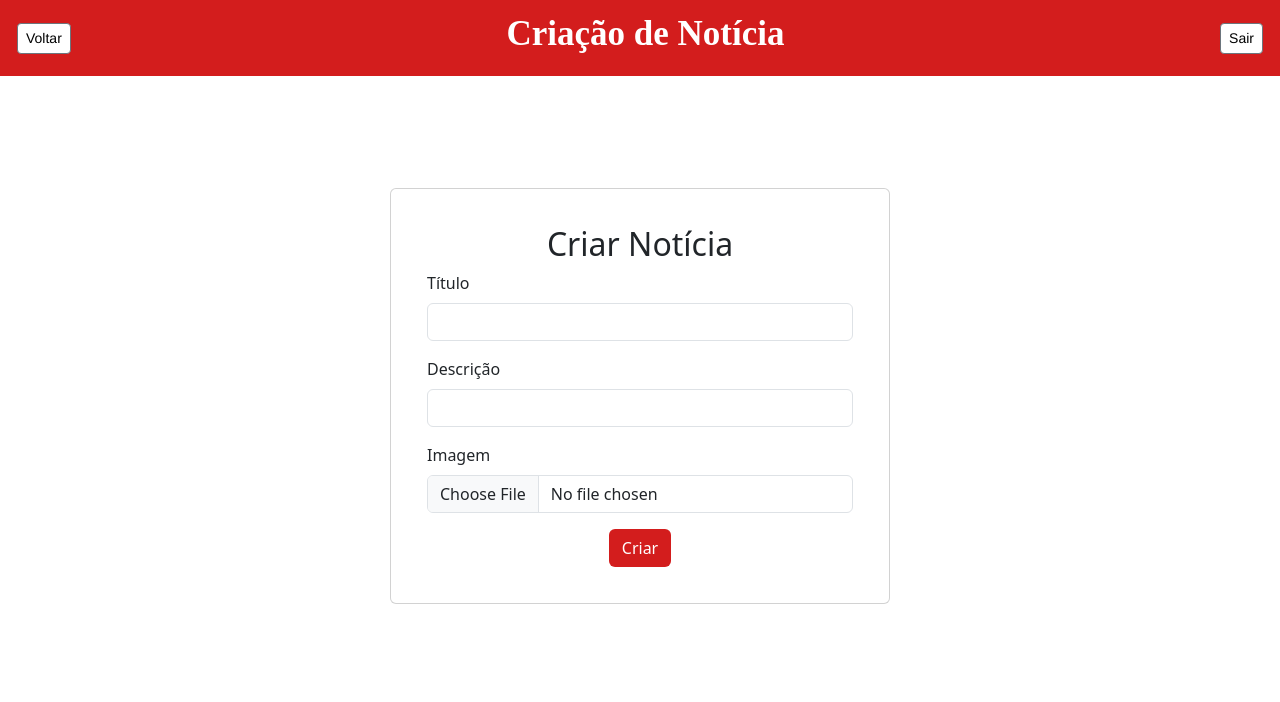
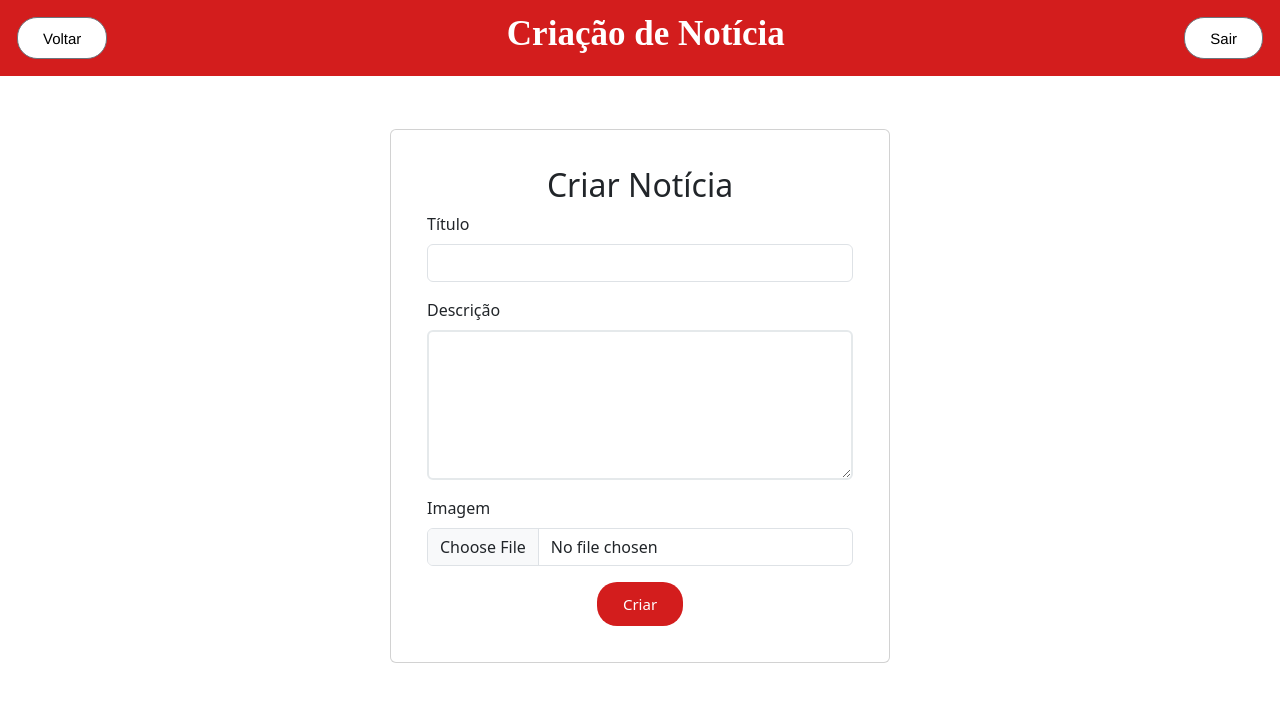
Before and after one commit to Eduard0617/Site-de-not-cia, a PHP site: page /paginas/inserindoNoticia.php in a window 1280 px wide. Shown: the top 702 px of the page. Run offline with PHP 8.4, Linux system fonts and the light colour scheme; data comes from the database, SQL or seed files in the repository; some web fonts are replaced.

Commit message:
Melhorando a interface do site

```diff
--- a/paginas/inserindoNoticia.php
+++ b/paginas/inserindoNoticia.php
@@ -34,7 +34,7 @@ $result = mysqli_query($mysqli, "SELECT * FROM noticia");
     <meta charset="UTF-8">
     <meta name="viewport" content="width=device-width, initial-scale=1.0">
     <link href="https://cdn.jsdelivr.net/npm/bootstrap@5.3.3/dist/css/bootstrap.min.css" rel="stylesheet">
-    <link rel="stylesheet" href="../styles/visitante.css">
+    <link rel="stylesheet" href="../styles/escritor.css">
     <title>Document</title>
     <link rel="preconnect" href="https://fonts.googleapis.com">
     <link rel="preconnect" href="https://fonts.gstatic.com" crossorigin>
@@ -47,14 +47,14 @@ $result = mysqli_query($mysqli, "SELECT * FROM noticia");
     <nav class="navbar navbar-expand-lg" style="background-color:#d31d1d;">
         <div class="container-fluid">
             <!-- Botão Voltar no canto esquerdo -->
-            <button class="btn btn-secondary btn-sm" style="background-color: white; color: black; margin-left: 5px;"
+            <button class="btn btn-secondary btn-sm custom-button" style="background-color: white; color: black; margin-left: 5px;"
                 onclick="window.location.href='pgEscritor.php'">Voltar</button>
 
             <!-- Título centralizado -->
             <h1 class="navbar-brand mx-auto" style="font-size: 35px;">Criação de Notícia</h1>
 
             <!-- Botão Sair no canto direito -->
-            <button class="btn btn-secondary btn-sm" style="background-color: white; color: black; margin-right: 5px;"
+            <button class="btn btn-secondary btn-sm custom-button" style="background-color: white; color: black; margin-right: 5px;"
                 onclick="window.location.href='../logout.php'">Sair</button>
         </div>
     </nav>
@@ -68,19 +68,18 @@ $result = mysqli_query($mysqli, "SELECT * FROM noticia");
                 <form action="" method="POST" enctype="multipart/form-data">
                     <div class="mb-3">
                         <label for="titulo" class="form-label">Título</label>
-                        <input type="text" name="titulo" id="titulo" class="form-control" required />
+                        <input type="text" name="titulo" id="titulo" class="form-control custom-titulo" required />
                     </div>
                     <div class="mb-3">
                         <label for="descricao" class="form-label">Descrição</label>
-                        <input type="text" name="descricao" id="descricao" class="form-control" required />
+                        <textarea name="descricao" id="descricao" class="form-control custom-descricao" required></textarea>
                     </div>
                     <div class="mb-3">
                         <label for="arquivo" class="form-label">Imagem</label>
                         <input type="file" name="arquivo" id="arquivo" class="form-control" required />
                     </div>
                     <div class="d-flex justify-content-center">
-                        <button type="submit" class="btn"
-                            style="background-color: #d31d1d; color: white;">Criar</button>
+                        <button type="submit" class="btn custom-criar" style="background-color: #d31d1d; color: white;">Criar</button>
                     </div>
                 </form>
             </div>
--- a/paginas/pgAdmin.php
+++ b/paginas/pgAdmin.php
@@ -59,11 +59,9 @@ $result = mysqli_query($mysqli, $query);
 
   <nav class="navbar navbar-expand-lg" style="background-color:#d31d1d;">
     <div class="container-fluid d-flex justify-content-between align-items-center">
-      <a class="navbar-brand" href="#" style="margin-left: 5px">Administração</a>
+      <a class="navbar-brand custom-nav" href="#" style="margin-left: 5px">Administração</a>
       <h1 class="navbar-brand mx-auto" style="font-size: 35px;">Notícias Pendentes</h1>
-      <button class="btn btn-secondary btn-sm" style="background-color: white; color: black; margin-right: 5px;"
-        onclick="window.location.href='../index.php'">Pagina Principal</button>
-      <button class="btn btn-secondary btn-sm" style="background-color: white; color: black"
+      <button class="btn btn-secondary btn-sm custom-button" style="background-color: white; color: black"
         onclick="window.location.href='../logout.php'">Sair</button>
     </div>
   </nav>
--- a/paginas/pgVisitante.php
+++ b/paginas/pgVisitante.php
@@ -31,10 +31,10 @@
 <body>
   <nav class="navbar navbar-expand-lg" style="background-color:#d31d1d;">
     <div class="container-fluid d-flex justify-content-between align-items-center">
-      <a class="navbar-brand" href="#" style="margin-left: 5px">Visitante</a>
+      <a class="navbar-brand custom-nav" href="#" style="margin-left: 5px">Visitante</a>
       <h1 class="navbar-brand mx-auto" style="font-size: 35px;">NOTÍCIAS</h1>
-      <button class="btn btn-secondary btn-sm" style="background-color: white; color: black"
-        onclick="window.location.href='../logout.php'">Sair</button>
+      <button class="btn btn-secondary btn-sm custom-button" style="background-color: white; color: black"
+        onclick="window.location.href='../logout.php'">Cadastrar</button>
     </div>
   </nav>
 
--- /dev/null
+++ b/styles/escritor.css
@@ -0,0 +1,72 @@
+* {
+    margin: 0;
+    padding: 0;
+    box-sizing: border-box;
+}
+
+body {
+    background-color: #ffffff;
+}
+
+
+.navbar {
+    font-family: 'Franklin Gothic Medium', 'Arial Narrow', Arial, sans-serif;
+    color: white;
+}
+
+.navbar-brand,
+h1 {
+    font-family:'Times New Roman', Times, serif;
+    font-optical-sizing: auto;
+    font-weight: 600;
+    font-style: normal;
+    color: white;
+}
+
+.custom-descricao {
+    background-color: #ffffff;
+    border: 2px solid #e5e9eb;
+    font-size: 16px;
+    width: 100%;
+    height: 150px;
+    resize: vertical;
+    padding: 10px;
+    box-sizing: border-box;
+}
+
+#descricao {
+    overflow-y: auto;
+}
+
+.custom-button {
+    border-radius: 20px;
+    padding-top: 10px;
+    padding-bottom: 7px;
+    padding-left: 25px;
+    padding-right: 25px;
+    font-size: 15px;
+}
+.custom-titulo {
+    font-weight: bold;
+}
+
+.custom-criar {
+    border-radius: 20px;
+    padding-top: 10px;
+    padding-bottom: 10px;
+    padding-left: 25px;
+    padding-right: 25px;
+    font-size: 15px;
+}
+
+.custom-escritor {
+    font-size: 30px;
+}
+
+
+/*.host-grotesk-<uniquifier> {
+  font-family: "Host Grotesk", sans-serif;
+  font-optical-sizing: auto;
+  font-weight: <weight>;
+  font-style: normal;
+}*/
--- a/styles/visitante.css
+++ b/styles/visitante.css
@@ -23,10 +23,25 @@ h1 {
     color: white;
 }
 
+.custom-button {
+    border-radius: 20px;
+    padding-top: 10px;
+    padding-bottom: 10px;
+    padding-left: 25px;
+    padding-right: 25px;
+    font-size: 15px;
+}
+.custom-nav {
+    font-size: 30px;
+}
 
-/*.host-grotesk-<uniquifier> {
-  font-family: "Host Grotesk", sans-serif;
-  font-optical-sizing: auto;
-  font-weight: <weight>;
-  font-style: normal;
-}*/
+.titulo-noticia {
+    font-size: 1.75rem;
+    font-weight: bold;
+    color: #d31d1d;
+}
+
+.descricao-noticia {
+    font-size: 1rem;
+    color: #555;
+}
```
Also changed, not shown: paginas/pgEscritor.php (+7 -11 lines), styles/admin.css (+12 -0 lines), arquivo/93911bef604d2a8327947c5cb4cfb71a.png (added), 1 other file.
